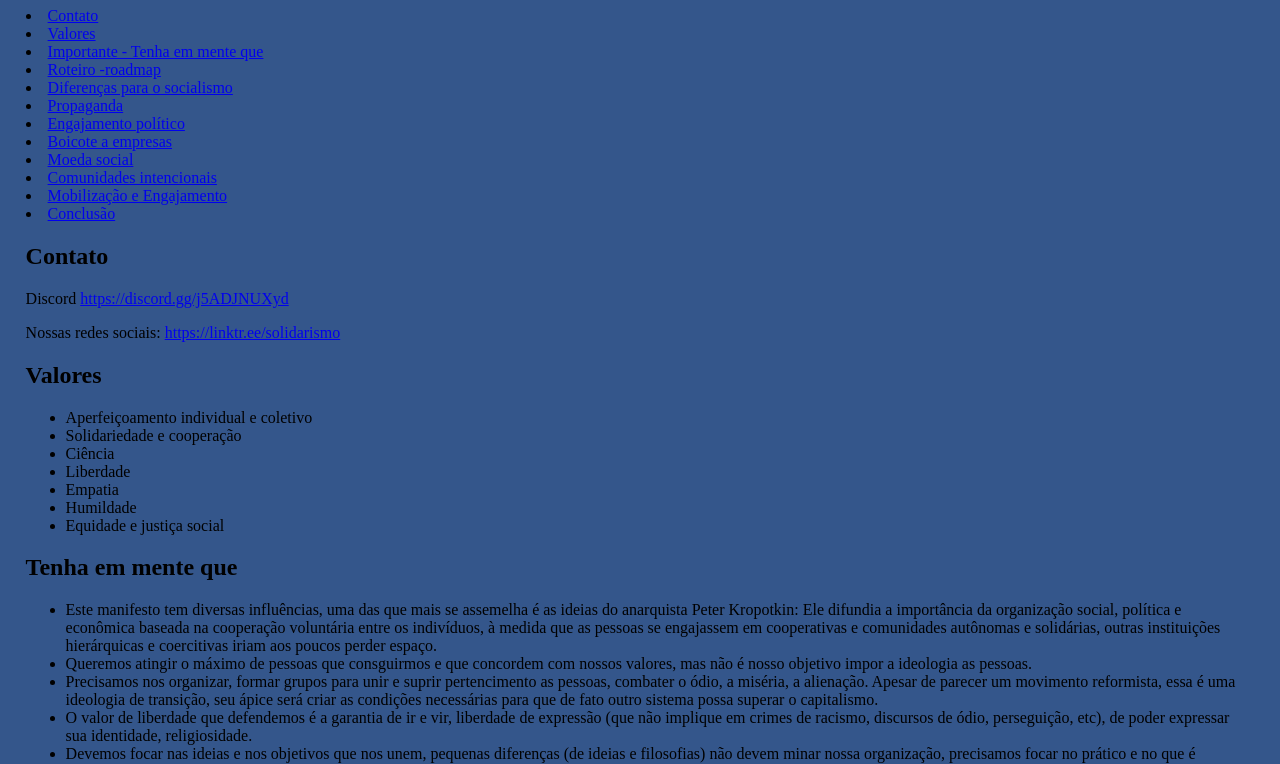
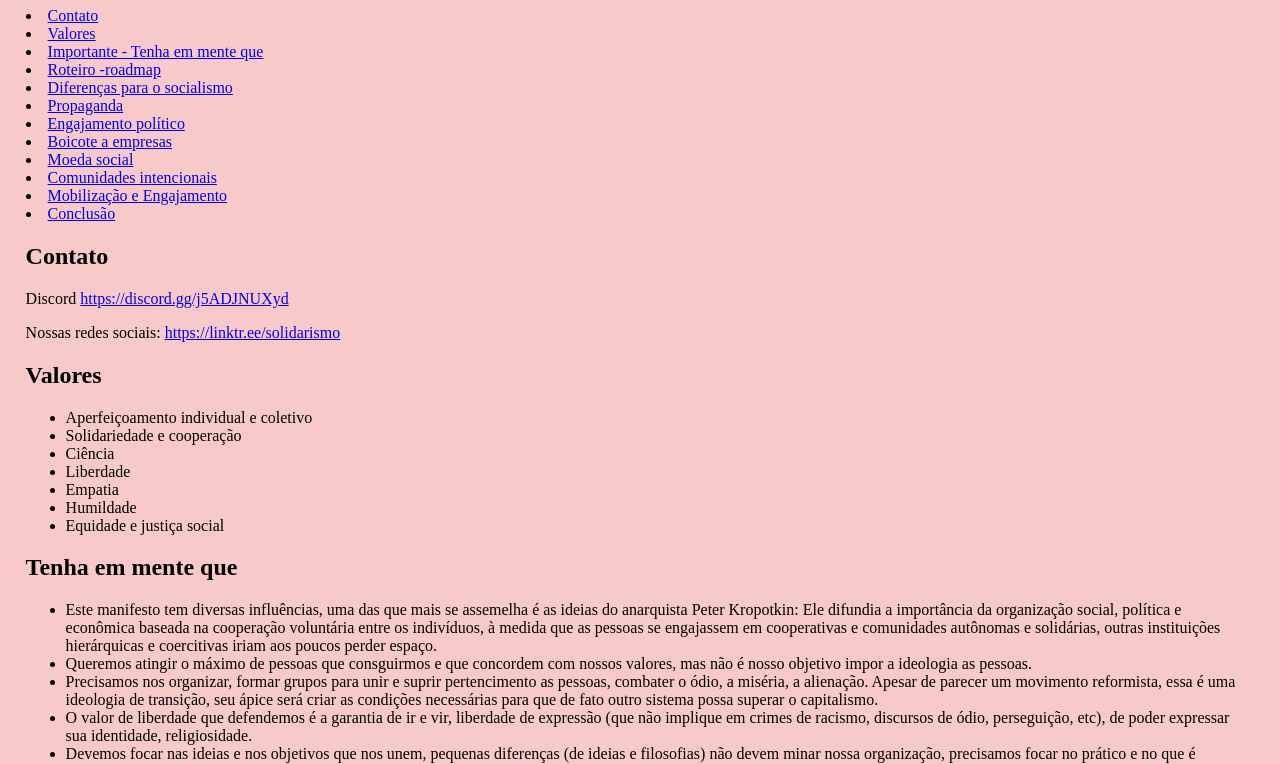
Before and after one commit to solidarismo/solidarismo.github.io, a plain HTML site: page index.html in a window 1280 px wide. Shown: the part 245-1009 px from the top of the page. Drawn offline with Linux system fonts and the light colour scheme.

Commit message:
Update index.html

```diff
--- a/index.html
+++ b/index.html
@@ -17,7 +17,7 @@
     <style>
         body {
             margin: 2%;
-            background-color: #34568B;
+            background-color: #F7CAC9;
             background-image: url("caminho/para/imagem.jpg"); /* Caminho para a imagem de fundo desejada */
             background-size: cover;
             background-repeat: no-repeat;
```
